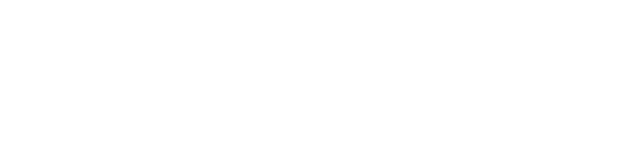
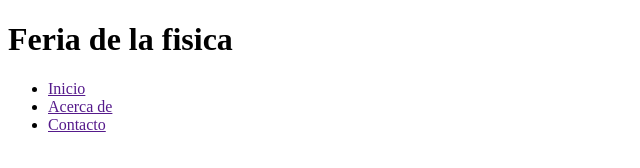
Before and after one commit to yorlingarcia/Proyecto-feria, a plain HTML site: page index.html in a window 1280 px wide. Shown: the whole page, without its empty margins (0-640 px from the left). Drawn offline with Linux system fonts and the light colour scheme.

Commit message:
se annade el encabezado al index.html

```diff
--- a/index.html
+++ b/index.html
@@ -1,5 +1,5 @@
 <!DOCTYPE html>
-<html lang="en">
+<html lang="es">
   <head>
     <meta charset="UTF-8" />
     <meta http-equiv="X-UA-Compatible" content="IE=edge" />
@@ -8,5 +8,19 @@
     <!-- Titulo de la ventana de navegacion -->
     <title>Feria de la fisica</title>
   </head>
-  <body></body>
+  <body>
+    <!-- Encabezado de la pagina -->
+    <header>
+      <!-- Titulo -->
+      <h1>Feria de la fisica</h1>
+      <!-- Barra de navegacion -->
+      <nav>
+        <ul>
+          <li><a href="">Inicio</a></li>
+          <li><a href="">Acerca de</a></li>
+          <li><a href="">Contacto</a></li>
+        </ul>
+      </nav>
+    </header>
+  </body>
 </html>
```
